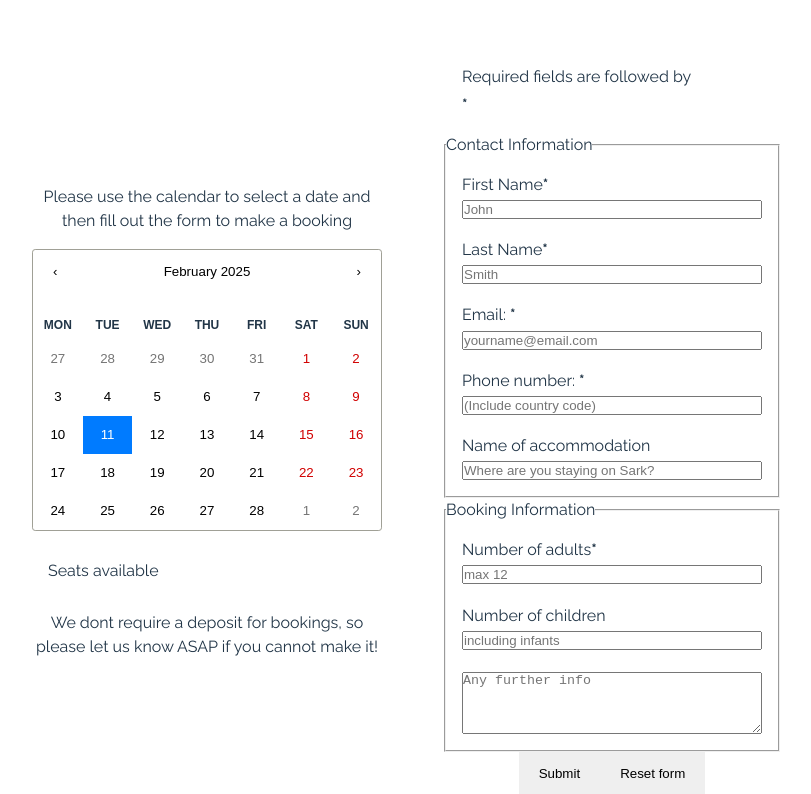
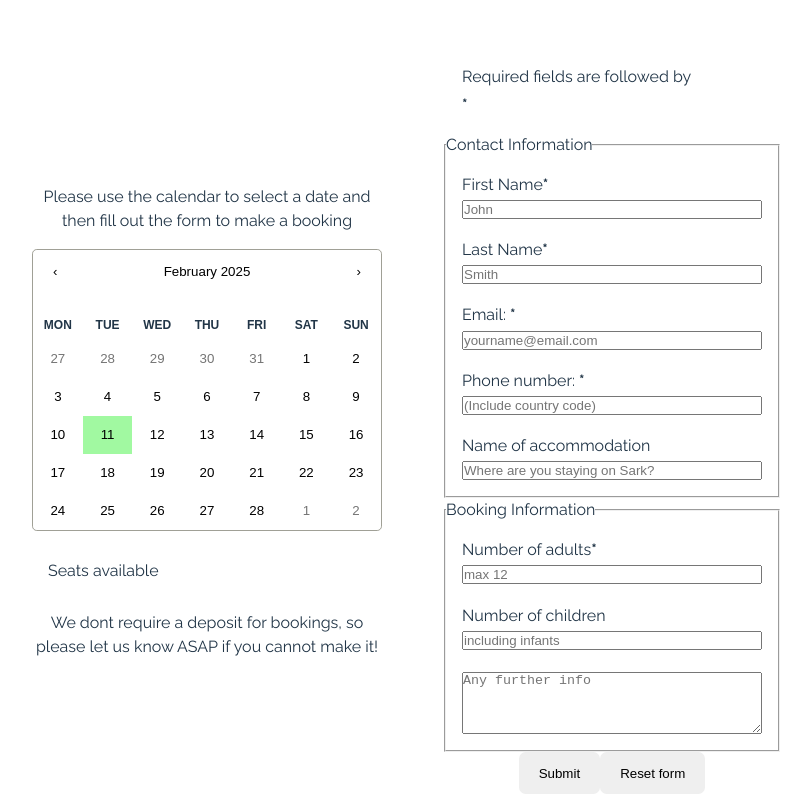
Before and after one commit to MorganGuille/sark-boat-trips, a React (Vite) app in the folder client/: page / in a window 1280 px wide. Shown: the part 4683-5477 px from the top of the page, without its empty margins (243-1054 px from the left). Built offline with nearby package versions, Linux system fonts and the light colour scheme; no server answers.

Commit message:
adjusting styles of calendar

```diff
--- a/client/src/components/myCalendar.jsx
+++ b/client/src/components/myCalendar.jsx
@@ -1,7 +1,7 @@
 import React, { useState, useEffect } from 'react';
 import Calendar from 'react-calendar';
 import axios from 'axios';
-import 'react-calendar/dist/Calendar.css';
+// import 'react-calendar/dist/Calendar.css';
 import '../css/myCalendar.css';
 
 function MyCalendar({ setSelectedDate }) {
--- a/client/src/css/bookings.css
+++ b/client/src/css/bookings.css
@@ -7,15 +7,7 @@
     align-items: center;
     background-color: rgb(255, 255, 255);
 
-    & button {
-        border-radius: 0;
 
-    }
-
-    & button:hover {
-        transform: scale(1);
-        transition: none;
-    }
 
 }
 
--- a/client/src/css/myCalendar.css
+++ b/client/src/css/myCalendar.css
@@ -1,3 +1,162 @@
+.react-calendar {
+    width: 350px;
+    max-width: 100%;
+    background: white;
+    border: 1px solid #a0a096;
+    font-family: 'Arial', 'Helvetica', sans-serif;
+    line-height: 1.125em;
+    border-radius: 0.3em;
+}
+
+/* .react-calendar--doubleView {
+    width: 700px;
+}
+
+.react-calendar--doubleView .react-calendar__viewContainer {
+    display: flex;
+    margin: -0.5em;
+}
+
+.react-calendar--doubleView .react-calendar__viewContainer>* {
+    width: 50%;
+    margin: 0.5em;
+} */
+
+.react-calendar,
+.react-calendar *,
+.react-calendar *:before,
+.react-calendar *:after {
+    -moz-box-sizing: border-box;
+    -webkit-box-sizing: border-box;
+    box-sizing: border-box;
+}
+
+.react-calendar button {
+    margin: 0;
+    border: 0;
+    outline: none;
+}
+
+.react-calendar button:enabled:hover {
+    cursor: pointer;
+    transform: none;
+}
+
+.react-calendar__navigation {
+    display: flex;
+    height: 44px;
+    margin-bottom: 1em;
+}
+
+.react-calendar__navigation button {
+    min-width: 44px;
+    background: none;
+}
+
+.react-calendar__navigation button:disabled {
+    background-color: #f0f0f0;
+}
+
+.react-calendar__navigation button:enabled:hover,
+.react-calendar__navigation button:enabled:focus {
+    background-color: #e6e6e6;
+}
+
+.react-calendar__month-view__weekdays {
+    text-align: center;
+    text-transform: uppercase;
+    font: inherit;
+    font-size: 0.75em;
+    font-weight: bold;
+}
+
+.react-calendar__month-view__weekdays__weekday {
+    padding: 0.5em;
+}
+
+.react-calendar__month-view__weekNumbers .react-calendar__tile {
+    display: flex;
+    align-items: center;
+    justify-content: center;
+    font: inherit;
+    font-size: 0.75em;
+    font-weight: bold;
+}
+
+.react-calendar__month-view__days__day--neighboringMonth,
+.react-calendar__decade-view__years__year--neighboringDecade,
+.react-calendar__century-view__decades__decade--neighboringCentury {
+    color: #757575;
+}
+
+.react-calendar__year-view .react-calendar__tile,
+.react-calendar__decade-view .react-calendar__tile,
+.react-calendar__century-view .react-calendar__tile {
+    padding: 2em 0.5em;
+}
+
+.react-calendar__tile {
+    max-width: 100%;
+    padding: 10px 6.6667px;
+    background: none;
+    text-align: center;
+    font: inherit;
+    font-size: 0.833em;
+    border-radius: 0;
+    transition: none;
+}
+
+.react-calendar__tile:disabled {
+    background-color: #f0f0f0;
+    color: #ababab;
+}
+
+.react-calendar__month-view__days__day--neighboringMonth:disabled,
+.react-calendar__decade-view__years__year--neighboringDecade:disabled,
+.react-calendar__century-view__decades__decade--neighboringCentury:disabled {
+    color: #cdcdcd;
+}
+
+.react-calendar__tile:enabled:hover,
+.react-calendar__tile:enabled:focus {
+    background-color: lightblue;
+}
+
+.react-calendar__tile--now {
+    background: lightblue;
+}
+
+.react-calendar__tile--now:enabled:hover,
+.react-calendar__tile--now:enabled:focus {
+    background: #ffffa9;
+}
+
+.react-calendar__tile--hasActive {
+    background: #76baff;
+}
+
+.react-calendar__tile--hasActive:enabled:hover,
+.react-calendar__tile--hasActive:enabled:focus {
+    background: #a9d4ff;
+}
+
+.react-calendar__tile--active {
+    background: #1087ff;
+
+}
+
+.react-calendar__tile--active:enabled:hover,
+.react-calendar__tile--active:enabled:focus {
+    background: #1087ff;
+}
+
+.react-calendar--selectRange .react-calendar__tile--hover {
+    background-color: #e6e6e6;
+}
+
+
+/* above are the default styles */
+
 .calendarDisplay {
     width: 350px;
     height: 3em;
@@ -14,43 +173,24 @@
     }
 }
 
-.react-calendar {
-    border-radius: 0.2em;
-}
-
-
-.react-calendar__tile--now {
-    /* Style for the current date */
-    background: lightblue;
-    /* Example */
-}
-
 .fully-booked {
     background-color: #ffcccc;
-    /* Light red */
     color: #880000;
-    /* Darker red text */
     cursor: not-allowed;
-    /* Indicate not clickable */
 }
 
 .partially-booked {
     background-color: #ffffcc;
-    /* Light yellow */
 }
 
 .available {
     background-color: #ccffcc;
-    /* Light green */
-}
-
-/* Optional: Style the tile when it's active/selected */
-.react-calendar__tile--active {
-    background: #007bff;
-    /* Example blue */
-    color: white;
 }
 
 abbr[title] {
     text-decoration: none;
 }
+
+.react-calendar__tile--now {
+    background: #a1f9a1;
+}
```
